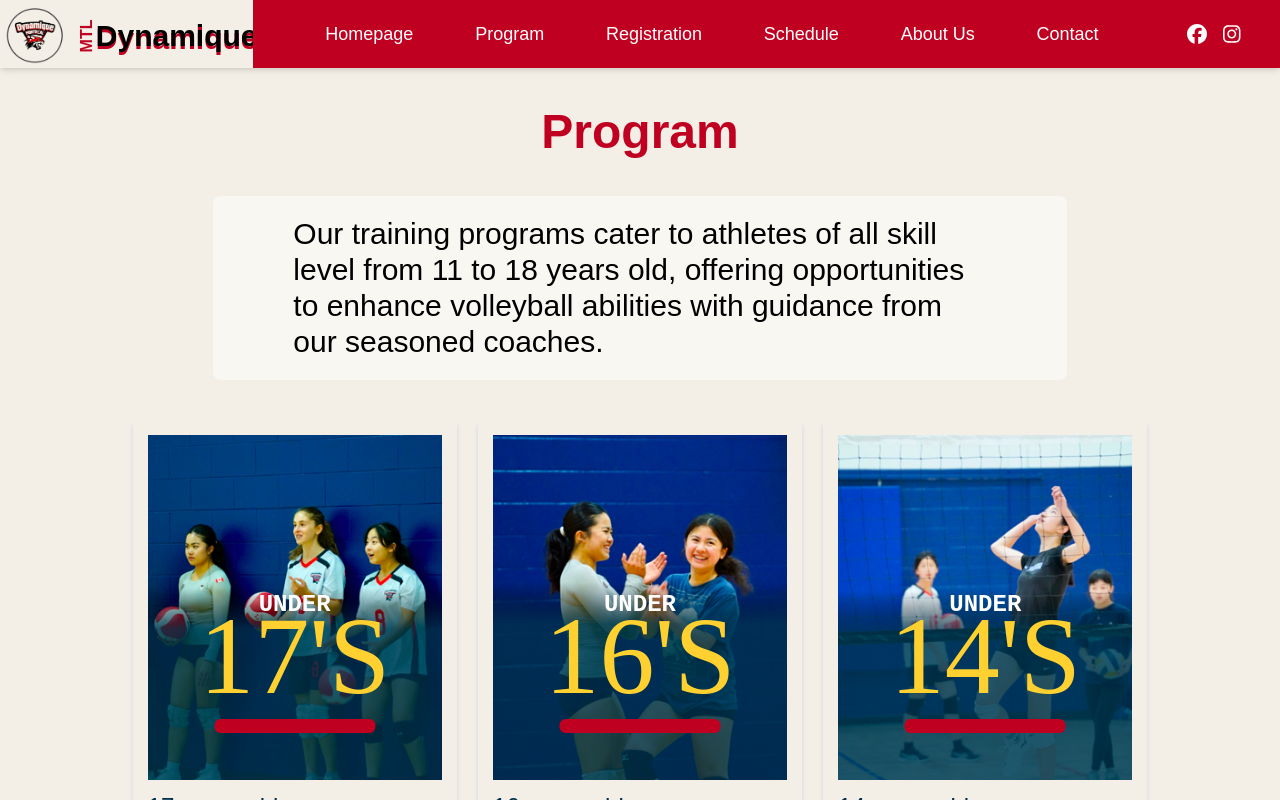
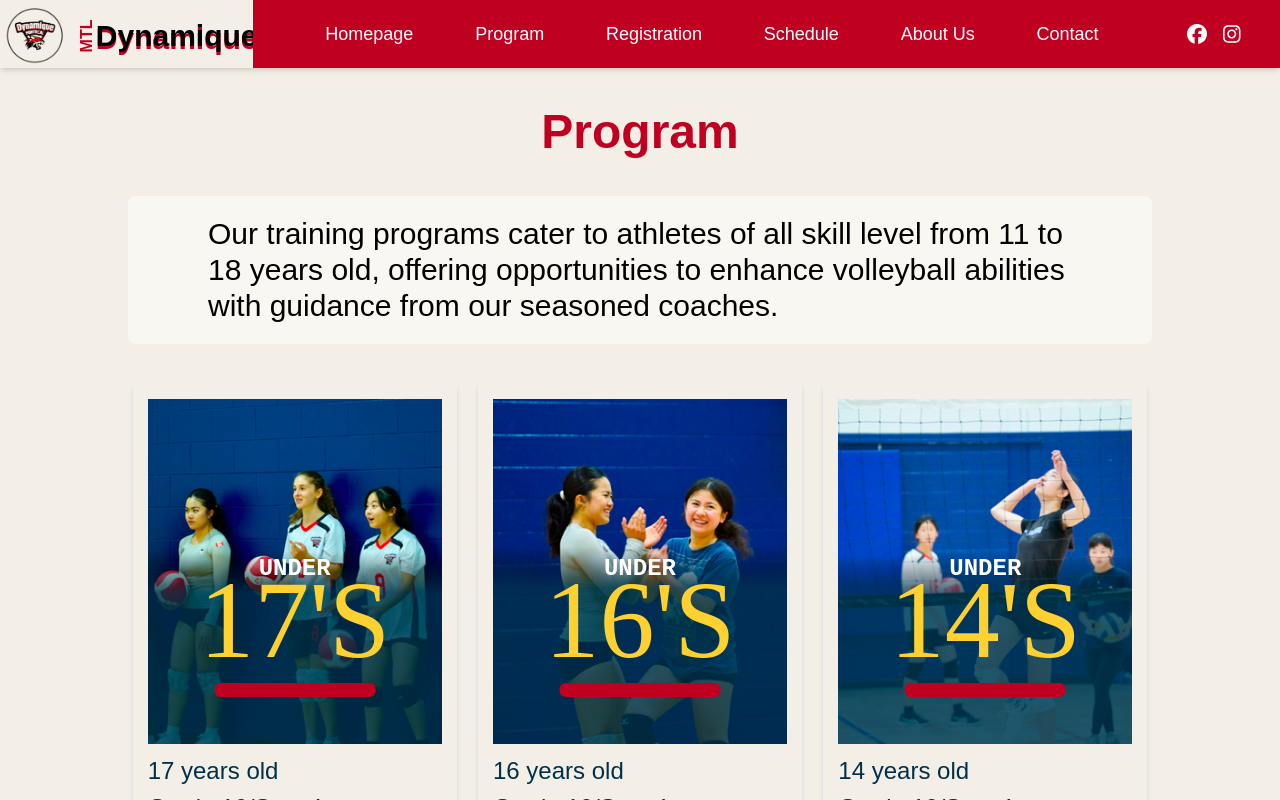
Before and after one commit to ChelseaYaoSZ/DynamiqueClub, a React (Create React App) app in the folder client/: page /program in a window 1280 px wide. Shown: the top 800 px of the page. Built offline with nearby package versions, Linux system fonts and the light colour scheme.

Commit message:
update program

```diff
--- a/client/src/pages/ProgramPage.jsx
+++ b/client/src/pages/ProgramPage.jsx
@@ -9,7 +9,7 @@ const ProgramPage = () => {
           Program
         </h3>
 
-        <h4 className="w-10/12 md:w-8/12 text-lg my-10 lg:text-3xl md:bg-white md:bg-opacity-45 md:py-5  md:px-20 rounded-lg">
+        <h4 className="w-10/12   max-w-screen-lg text-lg my-10 lg:text-3xl md:bg-white md:bg-opacity-45 md:py-5  md:px-20 rounded-lg">
           Our training programs cater to athletes of all skill level from 11 to
           18 years old, offering opportunities to enhance volleyball abilities
           with guidance from our seasoned coaches.
```
